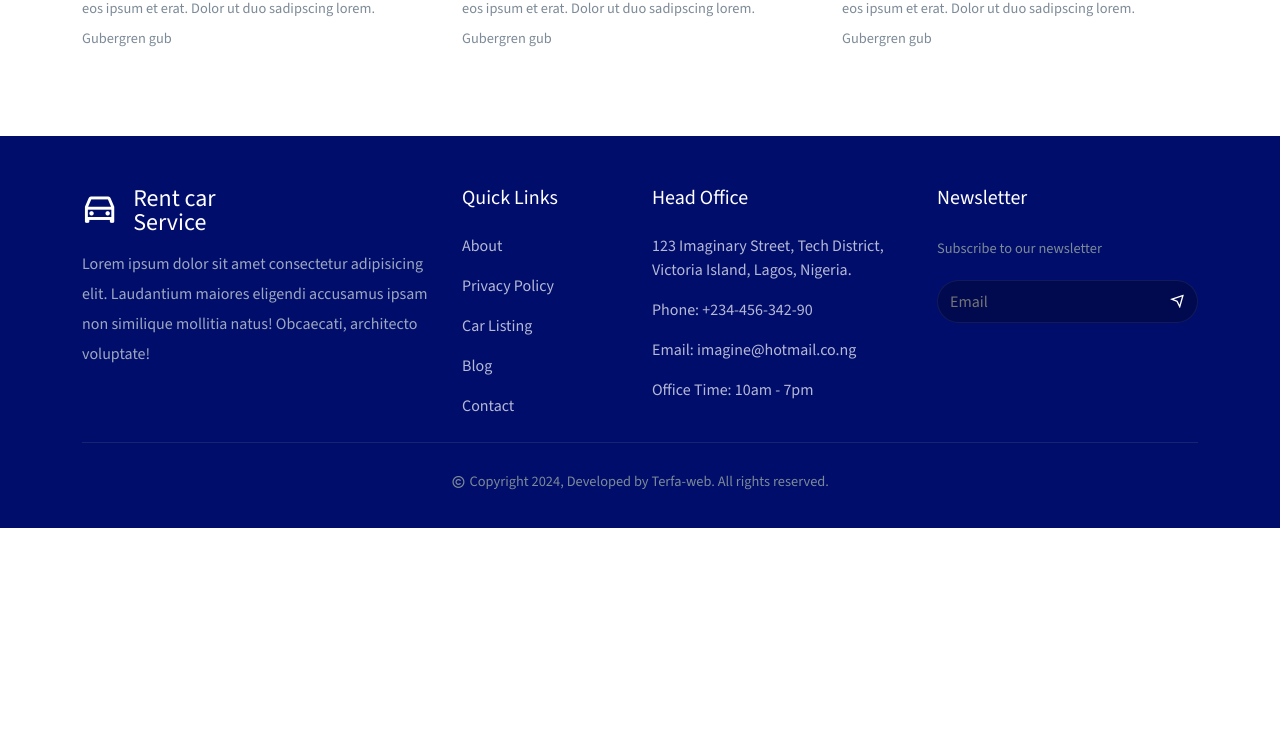
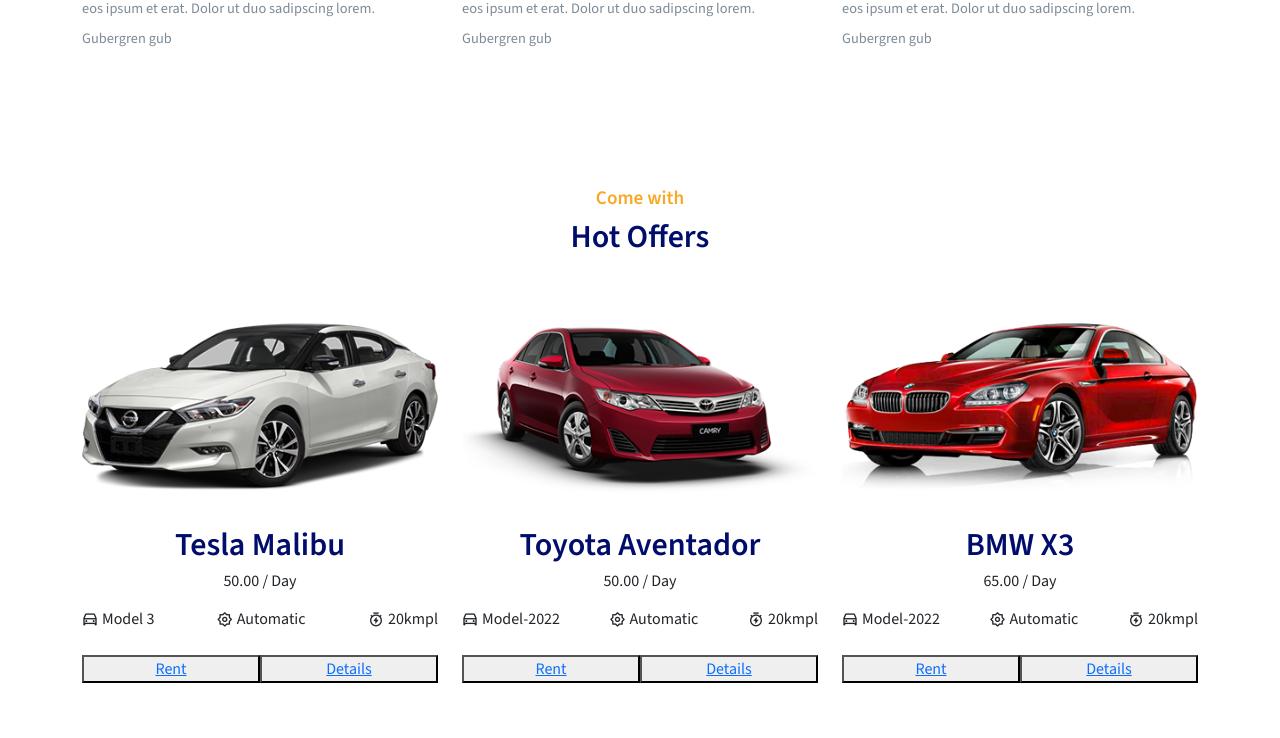
Before and after one commit to Terfa-web/IJA-Company-Limited, a React (Create React App) app: page /home in a window 1280 px wide. Shown: the part 1999-2737 px from the top of the page. Before the commit the page ends 2527 px from the top, so only its background shows below. Built offline with nearby package versions, Linux system fonts and the light colour scheme.

Commit message:
Build car-items section

```diff
--- a/src/components/UI/AboutSection.jsx
+++ b/src/components/UI/AboutSection.jsx
@@ -2,6 +2,7 @@ import React from "react";
 import { Container, Row, Col } from "reactstrap";
 import "../../styles/about-section.css";
 import aboutImg from "../../assets/all-images/cars-img/bmw-offer.png";
+
 const AboutSection = () => {
   return (
     <section>
--- /dev/null
+++ b/src/components/UI/CarItem.jsx
@@ -0,0 +1,51 @@
+import React from "react";
+import { Col } from "reactstrap";
+import { Link } from "react-router-dom";
+import "../../styles/car-item.css";
+
+const CarItem = (props) => {
+  const { imgUrl, model, carName, automatic, speed, price } = props.car;
+
+  return (
+    <Col lg="4" md="4" sm="6" className="mb-5">
+      <div className="car__item">
+        <div className="car__img">
+          <img src={imgUrl} alt="" className="w-100" />
+        </div>
+
+        <div className="car__item-content mt-4">
+          <h4 className="section__title text-center">{carName}</h4>
+          <h6 className="rent__price text-center mt">
+            {price}.00
+            <span> / Day</span>
+          </h6>
+
+          <div className="car__item-info d-flex align-items-center justify-content-between mt-3 mb-4">
+            <span className="d-flex align-items-center gap-1">
+              <i class="ri-car-line"></i>
+              {model}
+            </span>
+            <span className="d-flex align-items-center gap-1">
+              <i class="ri-settings-2-line"></i>
+              {automatic}
+            </span>
+            <span className="d-flex align-items-center gap-1">
+              <i class="ri-timer-flash-line"></i>
+              {speed}
+            </span>
+          </div>
+
+          <button className=" w-50 car__item-btn car__btn-rent">
+            <Link to={`/cars/${carName}`}>Rent</Link>
+          </button>
+
+          <button className=" w-50 car__item-btn car__btn-details">
+            <Link to={`/cars/${carName}`}>Details</Link>
+          </button>
+        </div>
+      </div>
+    </Col>
+  );
+};
+
+export default CarItem;
--- a/src/pages/Home.jsx
+++ b/src/pages/Home.jsx
@@ -5,6 +5,8 @@ import { Container, Row, Col } from "reactstrap";
 import FindCarForm from "../components/UI/FindCarForm";
 import AboutSection from "../components/UI/AboutSection";
 import ServiceList from "../components/UI/ServiceList";
+import carData from "../assets/data/carData";
+import CarItem from "../components/UI/CarItem";
 
 const Home = () => {
   return (
@@ -46,6 +48,22 @@ const Home = () => {
           </Row>
         </Container>
       </section>
+
+      {/* ============= car offer section ============ */}
+      <section>
+        <Container>
+          <Row>
+            <Col lg="12" className="text-center mb-5">
+              <h6 className="section__subtitle">Come with</h6>
+              <h2 className="section__title">Hot Offers</h2>
+            </Col>
+
+            {carData.slice(0, 6).map((car) => (
+              <CarItem car={car} key={car.id} />
+            ))}
+          </Row>
+        </Container>
+      </section>
     </Helmet>
   );
 };
```
Also changed, not shown: src/styles/car-item.css (added).
